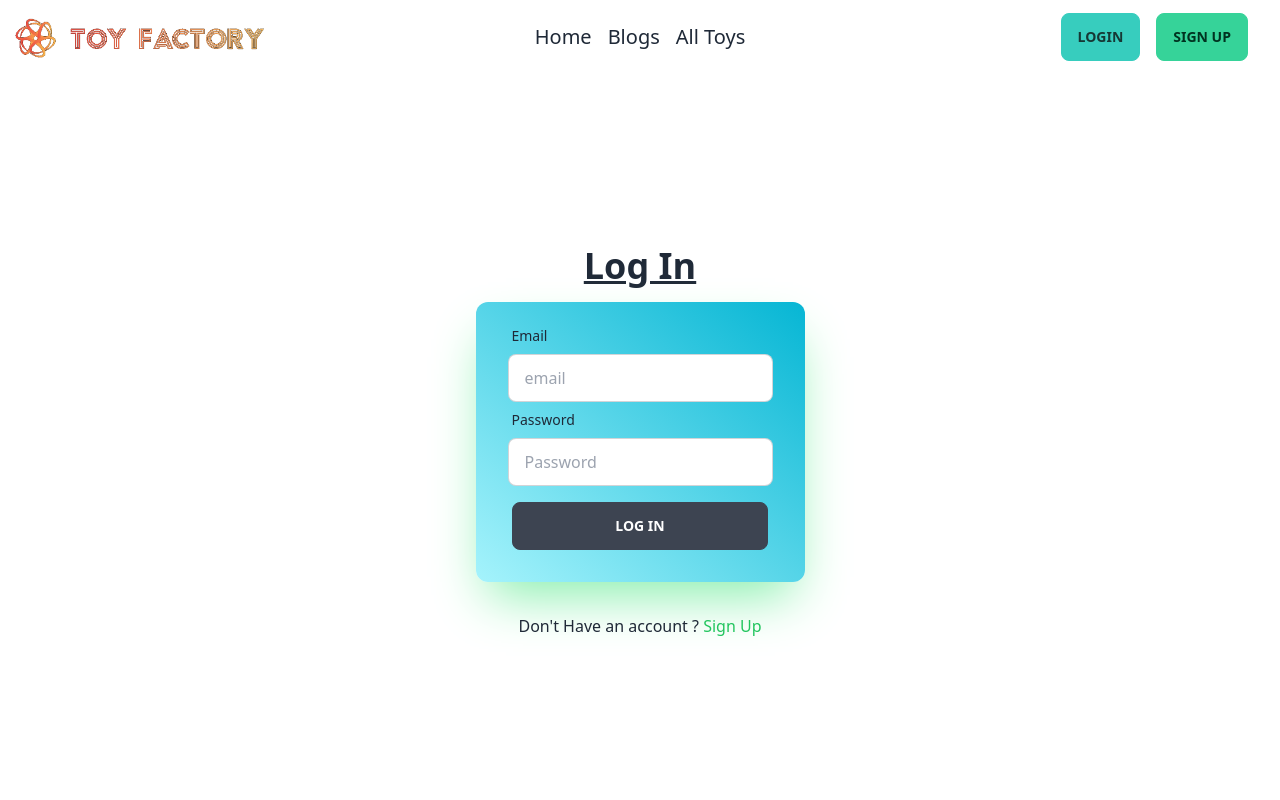
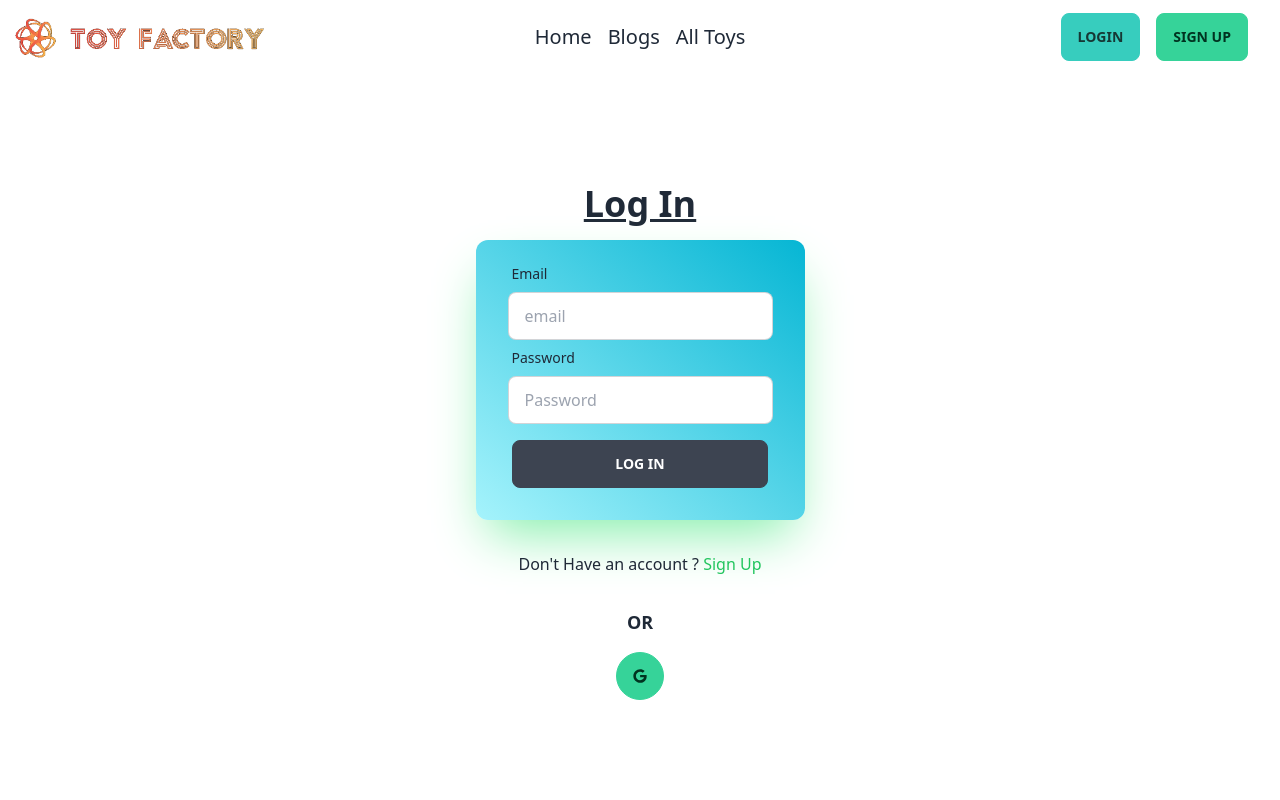
Before and after one commit to NakibDiu/toyfactory-client, a React (Vite) app: page /login in a window 1280 px wide. Shown: the top 800 px of the page. Built offline with nearby package versions, Linux system fonts and the light colour scheme; no server answers.

Commit message:
google sign up and login implemented

```diff
--- a/package.json
+++ b/package.json
@@ -16,6 +16,7 @@
     "lottie-react": "^2.4.0",
     "react": "^18.2.0",
     "react-dom": "^18.2.0",
+    "react-icons": "^4.8.0",
     "react-router-dom": "^6.11.2",
     "sweetalert2": "^11.7.5"
   },
--- a/src/components/Login.jsx
+++ b/src/components/Login.jsx
@@ -2,9 +2,9 @@ import { useContext } from "react";
 import { NavLink, useNavigate } from "react-router-dom";
 import { AuthContext } from "../providers/AuthProviders";
 import Swal from "sweetalert2";
+import { FaGoogle } from "react-icons/fa";
 const Login = () => {
-  const {     loginWithEmail
-  } = useContext(AuthContext);
+  const { loginWithEmail, googleSignUp } = useContext(AuthContext);
   const navigate = useNavigate();
 
   const handleLogIn = (event) => {
@@ -23,7 +23,7 @@ const Login = () => {
           showConfirmButton: false,
           timer: 1500,
         });
-        form.reset()
+        form.reset();
         navigate("/");
       })
       .catch((err) => {
@@ -36,6 +36,30 @@ const Login = () => {
         });
       });
   };
+
+  const handleGoogleSignIn = () => {
+    googleSignUp()
+      .then((res) => {
+        const newUser = res.user;
+        console.log(newUser);
+        Swal.fire({
+          icon: "success",
+          title: "Account created successfully",
+          showConfirmButton: false,
+          timer: 1500,
+        });
+        navigate("/");
+      })
+      .catch((err) => {
+        Swal.fire({
+          icon: "error",
+          title: err.message,
+          showConfirmButton: false,
+          timer: 1500,
+        });
+      });
+  };
+
   return (
     <div className="px-8 lg:px-16 min-h-screen flex flex-col justify-center items-center">
       <h1 className="text-center text-4xl font-semibold underline">Log In</h1>
@@ -78,6 +102,15 @@ const Login = () => {
             Sign Up
           </NavLink>
         </p>
+        <div className="flex flex-col items-center gap-4">
+          <p className="uppercase text-lg font-semibold">or</p>
+          <button
+            className="btn btn-circle btn-success"
+            onClick={handleGoogleSignIn}
+          >
+            <FaGoogle />
+          </button>
+        </div>
       </div>
     </div>
   );
--- a/src/components/Signup.jsx
+++ b/src/components/Signup.jsx
@@ -2,11 +2,12 @@ import { useContext, useState } from "react";
 import { NavLink, useNavigate } from "react-router-dom";
 import { AuthContext } from "../providers/AuthProviders";
 import Swal from "sweetalert2";
+import { FaGoogle } from "react-icons/fa";
 
 const Signup = () => {
   const [errors, setErrors] = useState({});
-  const { signUpWithEmail, updateUser } = useContext(AuthContext);
-  const navigate = useNavigate()
+  const { signUpWithEmail, updateUser, googleSignUp } = useContext(AuthContext);
+  const navigate = useNavigate();
 
   const handleSignup = (event) => {
     event.preventDefault();
@@ -43,7 +44,7 @@ const Signup = () => {
               timer: 1500,
             });
             form.reset();
-            navigate("/login")
+            navigate("/login");
           })
           .catch((err) => {
             console.log(err);
@@ -57,6 +58,29 @@ const Signup = () => {
       })
       .catch((err) => {
         console.log(err);
+        Swal.fire({
+          icon: "error",
+          title: err.message,
+          showConfirmButton: false,
+          timer: 1500,
+        });
+      });
+  };
+
+  const handleGoogleSignIn = () => {
+    googleSignUp()
+      .then((res) => {
+        const newUser = res.user;
+        console.log(newUser);
+        Swal.fire({
+          icon: "success",
+          title: "Account created successfully",
+          showConfirmButton: false,
+          timer: 1500,
+        });
+        navigate("/");
+      })
+      .catch((err) => {
         Swal.fire({
           icon: "error",
           title: err.message,
@@ -136,9 +160,11 @@ const Signup = () => {
             )}{" "}
             {/* Display confirm password error */}
           </div>
-          <button type="submit" className="btn btn-wide self-center my-4">
-            Sign Up
-          </button>
+          <input
+            type="submit"
+            className="btn btn-wide self-center my-4"
+            value="Sign Up"
+          />
         </form>
         <p className="text-base ">
           Already Have an account ?{" "}
@@ -146,6 +172,15 @@ const Signup = () => {
             Login
           </NavLink>
         </p>
+        <div className="flex flex-col items-center gap-4">
+          <p className="uppercase text-lg font-semibold">or</p>
+          <button
+            className="btn btn-circle btn-accent"
+            onClick={handleGoogleSignIn}
+          >
+            <FaGoogle />
+          </button>
+        </div>
       </div>
     </div>
   );
--- a/src/components/common/Navbar.jsx
+++ b/src/components/common/Navbar.jsx
@@ -169,7 +169,9 @@ const Navbar = () => {
             <>
               <h4 className="text-base">
                 Hi,{"   "}
-                <span className="font-medium">{user?.displayName}</span>
+                <span className="font-medium">
+                  {user?.displayName || "Anonymous"}
+                </span>
               </h4>
               <button
                 className="btn btn-error btn-sm lg:btn-md text-white"
--- a/src/providers/AuthProviders.jsx
+++ b/src/providers/AuthProviders.jsx
@@ -7,13 +7,15 @@ import {
   signInWithEmailAndPassword,
   onAuthStateChanged,
   signOut,
+  GoogleAuthProvider,
+  signInWithPopup,
 } from "firebase/auth";
 export const AuthContext = createContext();
 const AuthProviders = ({ children }) => {
-
   const auth = getAuth(app);
-  const [user, setUser] = useState(null)
-  const [loading, setLoading] = useState(true)
+  const [user, setUser] = useState(null);
+  const [loading, setLoading] = useState(true);
+  const googleProvider = new GoogleAuthProvider();
 
   // create a new user
   const signUpWithEmail = (email, password) => {
@@ -29,24 +31,28 @@ const AuthProviders = ({ children }) => {
     setLoading(true);
     return signInWithEmailAndPassword(auth, email, password);
   };
-// sign out
+  // goggle sign in
+  const googleSignUp = () => {
+    setLoading(true);
+    return signInWithPopup(auth, googleProvider)
+  }
+  // sign out
   const logOut = () => {
-    setLoading(true)
-    return signOut(auth)
-  }
+    setLoading(true);
+    return signOut(auth);
+  };
 
-
-  useEffect(()=>{
-    const unsubscribe = onAuthStateChanged(auth, loggedUser => {
-        console.log('logged in user inside auth state observer', loggedUser)
-        setUser(loggedUser);
-        setLoading(false);
-    })
+  useEffect(() => {
+    const unsubscribe = onAuthStateChanged(auth, (loggedUser) => {
+      console.log("logged in user inside auth state observer", loggedUser);
+      setUser(loggedUser);
+      setLoading(false);
+    });
 
     return () => {
-        unsubscribe();
-    }
-}, [])
+      unsubscribe();
+    };
+  }, []);
 
   const authInfo = {
     signUpWithEmail,
@@ -54,7 +60,8 @@ const AuthProviders = ({ children }) => {
     loginWithEmail,
     user,
     loading,
-    logOut
+    logOut,
+    googleSignUp
   };
   return (
     <AuthContext.Provider value={authInfo}>{children}</AuthContext.Provider>
```
Also changed, not shown: 1 other file (tests, documents, lock files or other folders).
